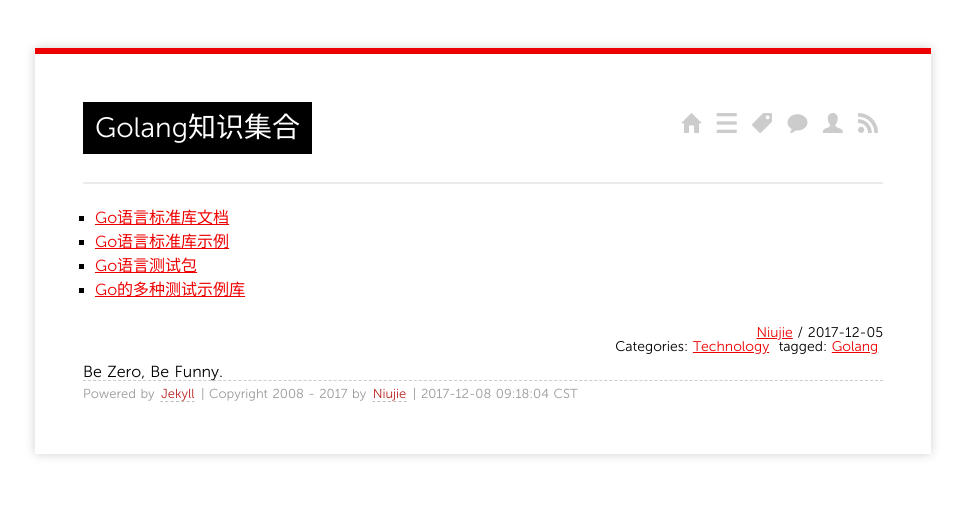
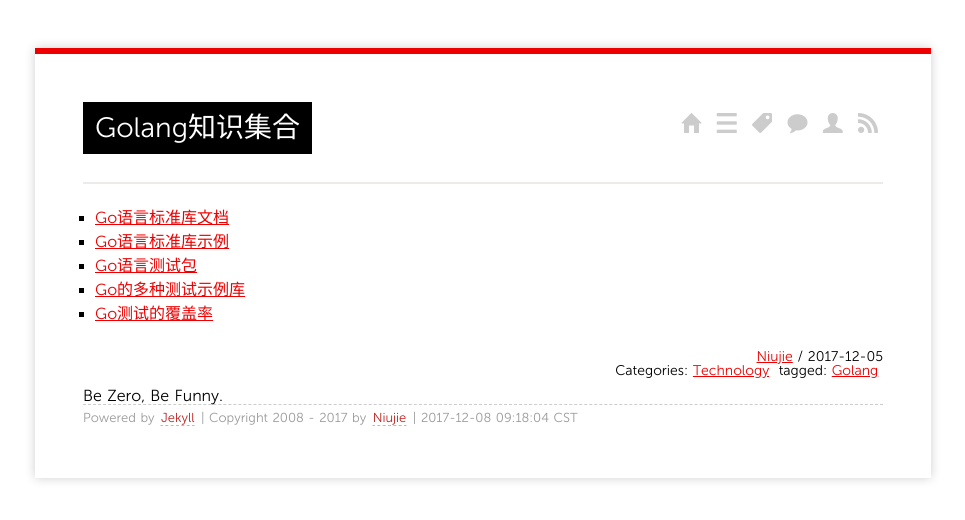
Before and after one commit to niuziru/niuziru.github.io, a Jekyll site: the page built from _posts/2017/2017-12-05-golang-pages.md, in a window 1280 px wide. Shown: the top 520 px of the page, without its empty margins (157-1122 px from the left). Built offline with Jekyll 4.4.1, drawn with Linux system fonts in a browser that asks for light colours.

Commit message:
add go testing coverage

```diff
--- a/_posts/2017/2017-12-05-golang-pages.md
+++ b/_posts/2017/2017-12-05-golang-pages.md
@@ -11,3 +11,4 @@ tags:
 * [Go语言标准库示例](http://books.studygolang.com/The-Golang-Standard-Library-by-Example/)
 * [Go语言测试包](2017-12-05-golang-testing-pkg.md)
 * [Go的多种测试示例库](https://github.com/feixiao/testing)
+* [Go测试的覆盖率](2017-12-08-how-to-use-go-test-conver.md)
```
